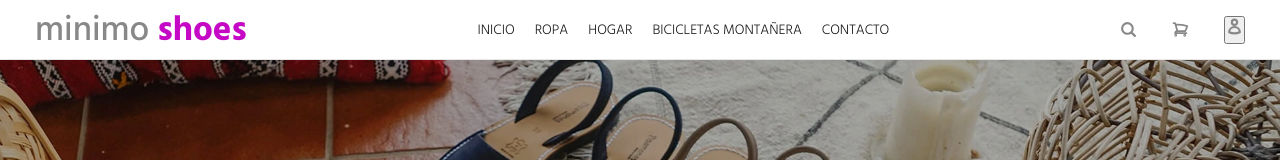
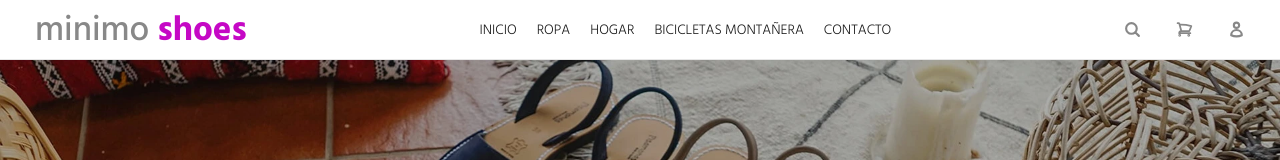
Before and after one commit to gszcode/E-commerce, a React (Vite) app: page / in a window 1280 px wide. Shown: the top 160 px of the page. Built offline with nearby package versions, Linux system fonts and the light colour scheme.

Commit message:
AGREGAR estilos globales

```diff
--- a/public/index.scss
+++ b/public/index.scss
@@ -41,3 +41,10 @@ $price-color: #f8353e;
   bottom: $bottom;
   z-index: $index;
 }
+
+// Global styles
+.icon_btn {
+  border: none;
+  background-color: #fff;
+  height: 17px;
+}
```
